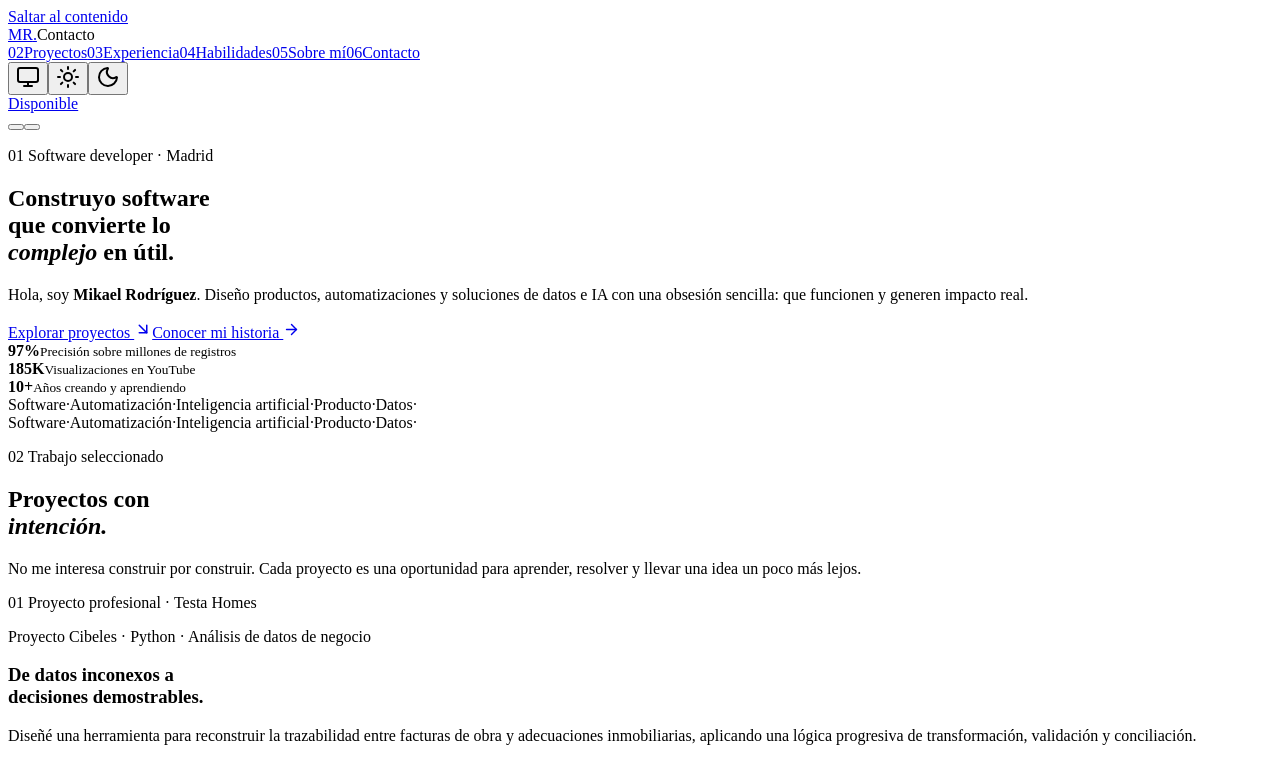
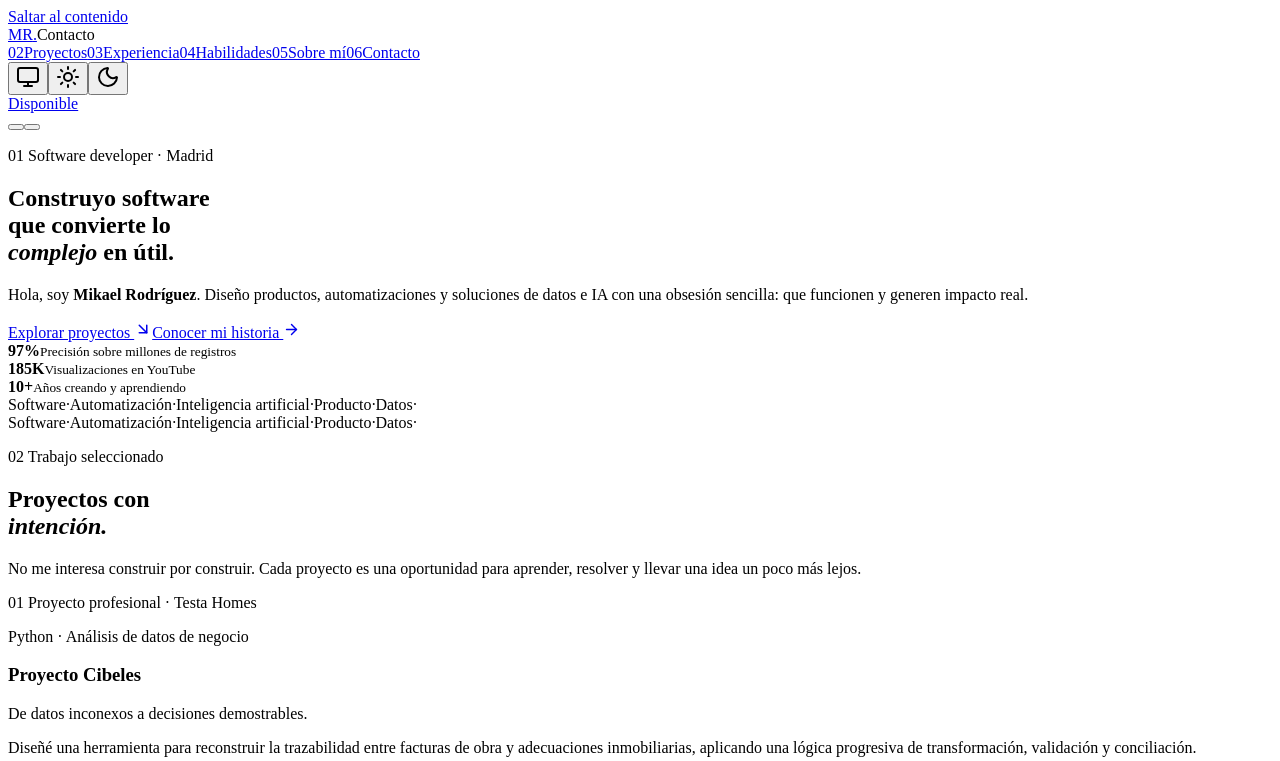
Before and after one commit to AlphaCreativeSoftware/Portfolio, a React (Vite) app: page / in a window 1280 px wide. Shown: the top 761 px of the page. Built offline with nearby package versions, Linux system fonts and the light colour scheme; the HTML template or start-up script is replaced by a standard one.

Commit message:
Versión Definitiva: Mezcla de diseño Editorial y Catálogo en proyectos

```diff
--- a/src/App.tsx
+++ b/src/App.tsx
@@ -24,6 +24,7 @@ import {
 type Project = {
   index: string
   title: string
+  tagline?: string
   eyebrow: string
   description: string
   result: string
@@ -74,8 +75,9 @@ const projects: Project[] = [
   {
     index: '03',
     title: 'Fruit Drop',
+    tagline: 'Un ecosistema móvil ideado desde cero hasta su lanzamiento.',
     eyebrow: 'Producto · Mobile · Monetización',
-    description: 'Videojuego Android ideado, diseñado, desarrollado y publicado de principio a fin, incluyendo compras, anuncios, ranking y sincronización en la nube.',
+    description: 'Videojuego Android diseñado, desarrollado y publicado de principio a fin, incluyendo compras, anuncios, ranking y sincronización en la nube.',
     result: 'Publicado en Google Play',
     tags: ['Unity', 'C#', 'Google Play'],
     className: 'project-orange',
@@ -84,6 +86,7 @@ const projects: Project[] = [
   {
     index: '04',
     title: 'Asistente de IA local',
+    tagline: 'Inteligencia útil que respeta tus datos en tu hardware.',
     eyebrow: 'IA · Privacidad · Infraestructura',
     description: 'Ecosistema híbrido de asistentes personalizados que combina modelos locales con servicios cloud para equilibrar capacidad, coste y privacidad.',
     result: 'IA útil sobre hardware propio',
@@ -226,8 +229,9 @@ function CibelesShowcase() {
       <div className="cibeles-project-meta"><span>01</span><span className="professional-pill"><i /> Proyecto profesional · Testa Homes</span></div>
       <div className="cibeles-heading">
         <div>
-          <p className="project-eyebrow">Proyecto Cibeles · Python · Análisis de datos de negocio</p>
-          <h3>De datos inconexos a<br />decisiones demostrables.</h3>
+          <p className="project-eyebrow">Python · Análisis de datos de negocio</p>
+          <h3>Proyecto Cibeles</h3>
+          <p className="project-tagline">De datos inconexos a decisiones demostrables.</p>
         </div>
         <div className="cibeles-summary">
           <p>Diseñé una herramienta para reconstruir la trazabilidad entre facturas de obra y adecuaciones inmobiliarias, aplicando una lógica progresiva de transformación, validación y conciliación.</p>
@@ -321,7 +325,8 @@ function AlphaEngineShowcase({ project }: { project: Project }) {
       <div className="alpha-summary">
         <div>
           <p className="project-eyebrow">Arquitectura · Gráficos 2D · Sistemas de juego</p>
-          <h3>Un motor construido<br />desde los fundamentos.</h3>
+          <h3>AlphaEngine2D</h3>
+          <p className="project-tagline">Un motor construido desde los fundamentos.</p>
         </div>
         <div className="alpha-summary-copy">
           <p>{project.description}</p>
@@ -666,7 +671,11 @@ function App() {
                       <div className="project-top"><span>{project.index}</span><span className="published-pill"><span /> Disponible en Google Play</span></div>
                       <div className="fruit-title-row">
                         <img src="/projects/fruit-drop/icon.png" alt="Icono de Fruit Drop" loading="lazy" decoding="async" />
-                        <div><p className="project-eyebrow">{project.eyebrow}</p><h3>{project.title}</h3></div>
+                        <div>
+                          <p className="project-eyebrow">{project.eyebrow}</p>
+                          <h3>{project.title}</h3>
+                          {project.tagline && <p className="project-tagline">{project.tagline}</p>}
+                        </div>
                       </div>
                       <div className="fruit-summary-art"><img src="/projects/fruit-drop/feature.png" alt="Personajes y logotipo de Fruit Drop" loading="lazy" decoding="async" /></div>
                       <p className="project-description">{project.description}</p>
@@ -721,6 +730,7 @@ function App() {
                   <div className="project-top"><span>{project.index}</span><Icon size={28} /></div>
                   <p className="project-eyebrow">{project.eyebrow}</p>
                   <h3>{project.title}</h3>
+                  {project.tagline && <p className="project-tagline">{project.tagline}</p>}
                   <p className="project-description">{project.description}</p>
                   <div className="project-result"><Check size={16} /> {project.result}</div>
                   <div className="tag-list">{project.tags.map((tag) => <span key={tag}>{tag}</span>)}</div>
--- a/src/styles.css
+++ b/src/styles.css
@@ -169,8 +169,9 @@ h1 em, h2 em { color: var(--blue); font-style: normal; font-weight: inherit; }
 .project-top { display: flex; justify-content: space-between; color: var(--faint); font-size: 10px; }
 .project-top svg { color: var(--text); }
 .project-eyebrow { margin: 76px 0 14px; color: var(--faint); text-transform: uppercase; font-size: 9px; letter-spacing: .14em; }
+.project-tagline { margin: 12px 0 0; font: 500 clamp(20px, 2.6vw, 32px)/1.25 'Manrope'; color: var(--muted); letter-spacing: -.03em; text-wrap: balance; max-width: 95%; }
 .project-card h3 { margin: 0; font: 600 clamp(28px, 3vw, 42px)/1.08 'Manrope'; letter-spacing: -.05em; max-width: 530px; }
-.project-description { color: var(--muted); max-width: 560px; line-height: 1.65; font-size: 13px; }
+.project-description { margin: 18px 0 0; color: var(--muted); max-width: 560px; line-height: 1.65; font-size: 13px; }
 .project-result { margin-top: 8px; display: flex; align-items: center; gap: 8px; color: var(--text-2); font-size: 11px; }
 .project-result svg { color: #34c759; }
 .tag-list { margin-top: auto; display: flex; gap: 7px; flex-wrap: wrap; }
@@ -338,8 +339,8 @@ h1 em, h2 em { color: var(--blue); font-style: normal; font-weight: inherit; }
 .fruit-content .project-top { width: 100%; }
 .published-pill { display: inline-flex; align-items: center; gap: 7px; color: #248a3d; font-size: 8px; font-weight: 600; letter-spacing: .08em; text-transform: uppercase; padding: 7px 10px; border-radius: 999px; background: color-mix(in srgb, #34c759 12%, transparent); }
 .published-pill span { width: 5px; height: 5px; border-radius: 50%; background: #34c759; }
-.fruit-title-row { display: flex; align-items: center; gap: 20px; margin-top: 60px; }
-.fruit-title-row > img { width: 78px; height: 78px; border-radius: 19px; box-shadow: 0 12px 35px rgba(0,0,0,.14); }
+.fruit-title-row { display: flex; flex-direction: column; align-items: flex-start; margin-top: 48px; }
+.fruit-title-row > img { width: 84px; height: 84px; margin-bottom: 26px; border-radius: 20px; box-shadow: 0 14px 38px color-mix(in srgb, var(--blue) 8%, rgba(0,0,0,.15)); }
 .fruit-title-row .project-eyebrow { margin: 0 0 9px; }
 .fruit-title-row h3 { margin: 0; font: 600 clamp(38px, 4vw, 60px)/1 'Manrope'; letter-spacing: -.06em; }
 .fruit-summary-art { position: absolute; right: 42px; top: 96px; width: 43%; height: 270px; overflow: hidden; border-radius: 20px; background: var(--page-alt); box-shadow: 0 18px 45px rgba(0,0,0,.12); }
```
